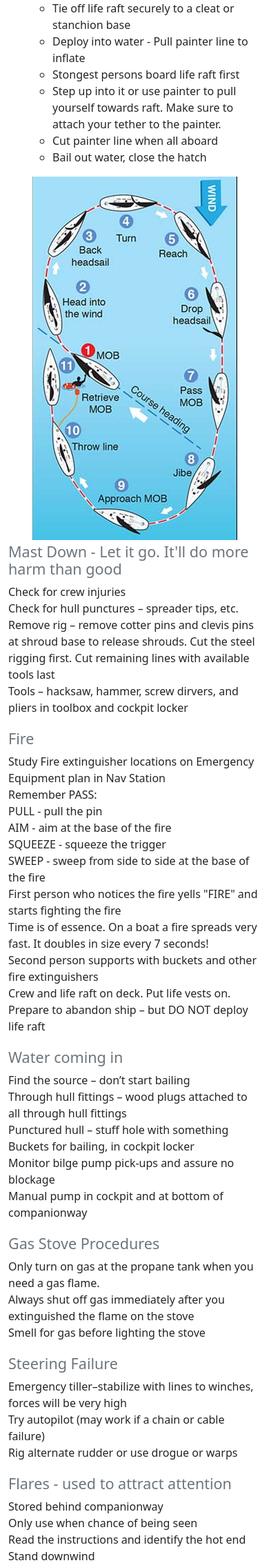
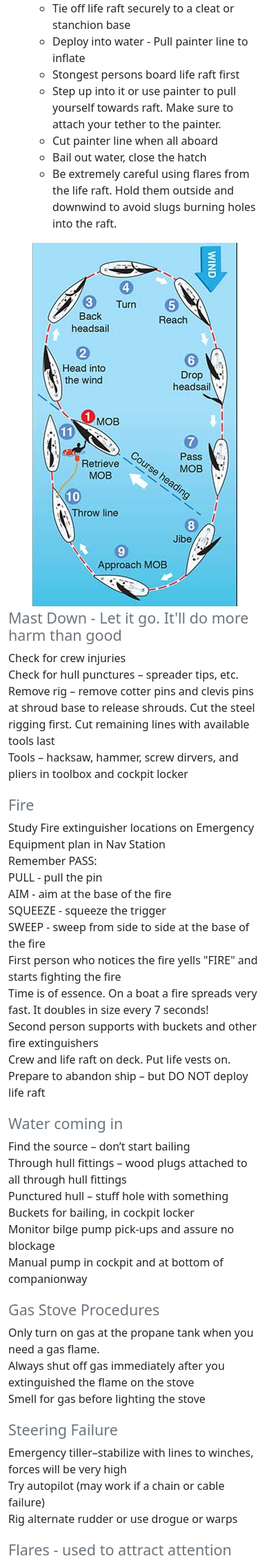
Before and after one commit to volkerpetersen/andreas_django, a Django app: template templates/toerns/safetyAndreas.html in a window 390 px wide. Shown: the part 2752-5018 px from the top of the page at 69% size. Run offline with Django 4.2, Linux system fonts and the light colour scheme; the template is opened without the code that fills it, so the values that code supplies are empty; some libraries are stand-ins or nearby versions; some web fonts are replaced.

Commit message:
safety page update

```diff
--- a/static/css/SailingLog.css
+++ b/static/css/SailingLog.css
@@ -295,6 +295,7 @@ body, html {
   }
 
   .navbar-toggler {
+    margin-top: 10px !important;
     margin-right: 4px !important;
   }
 
@@ -314,6 +315,7 @@ body, html {
   .headline {
     text-align: center !important;
     margin-top: 15px !important;
+    padding-right: 0px !important;
     font-size: 30px !important;
   }
 
--- a/templates/toerns/safetyAndreas.html
+++ b/templates/toerns/safetyAndreas.html
@@ -126,6 +126,7 @@
           <li>Step up into it or use painter to pull yourself towards raft. Make sure to attach your tether to the painter.</li>
           <li>Cut painter line when all aboard</li>
           <li>Bail out water, close the hatch</li>
+          <li>Be extremely careful using flares from the life raft. Hold them outside and downwind to avoid slugs burning holes into the raft.</li>
         </ul>
       </ul>
       </div>
@@ -188,13 +189,13 @@
     <div class="row pt-1">
       <h4 class="text-secondary">Flares - used to attract attention</h4>
       <ul class="list-bullet">
-        <li>Stored behind companionway</li>
+        <li>Stored in aft cabin with ditch bag</li>
         <li>Only use when chance of being seen</li>
         <li>Read the instructions and identify the hot end</li>
         <li>Stand downwind</li>
         <li>Hold well away from face and wear a protective glove</li>
-        <li>Read the instructions and identify the hot end</li>
         <li>Strike cap or pull firing line as appropriate</li>
+        <li>Be extremely careful using flares from a life raft</li>
       </ul>
     </div>
     <div class="row pt-1">
@@ -212,6 +213,7 @@
       <ul class="list-bullet">
         <li>Activate EPIRB for all MAYDAY situations (abandon ship or danger to life or welfare of crew)</li>
         <li>Review instruction to activate and deploy the EPIRB upon arrival to boat</li>
+        <li>Take with you when abandoning ship</li>
       </ul>
     </div>
     <div class="row pt-2">
```
